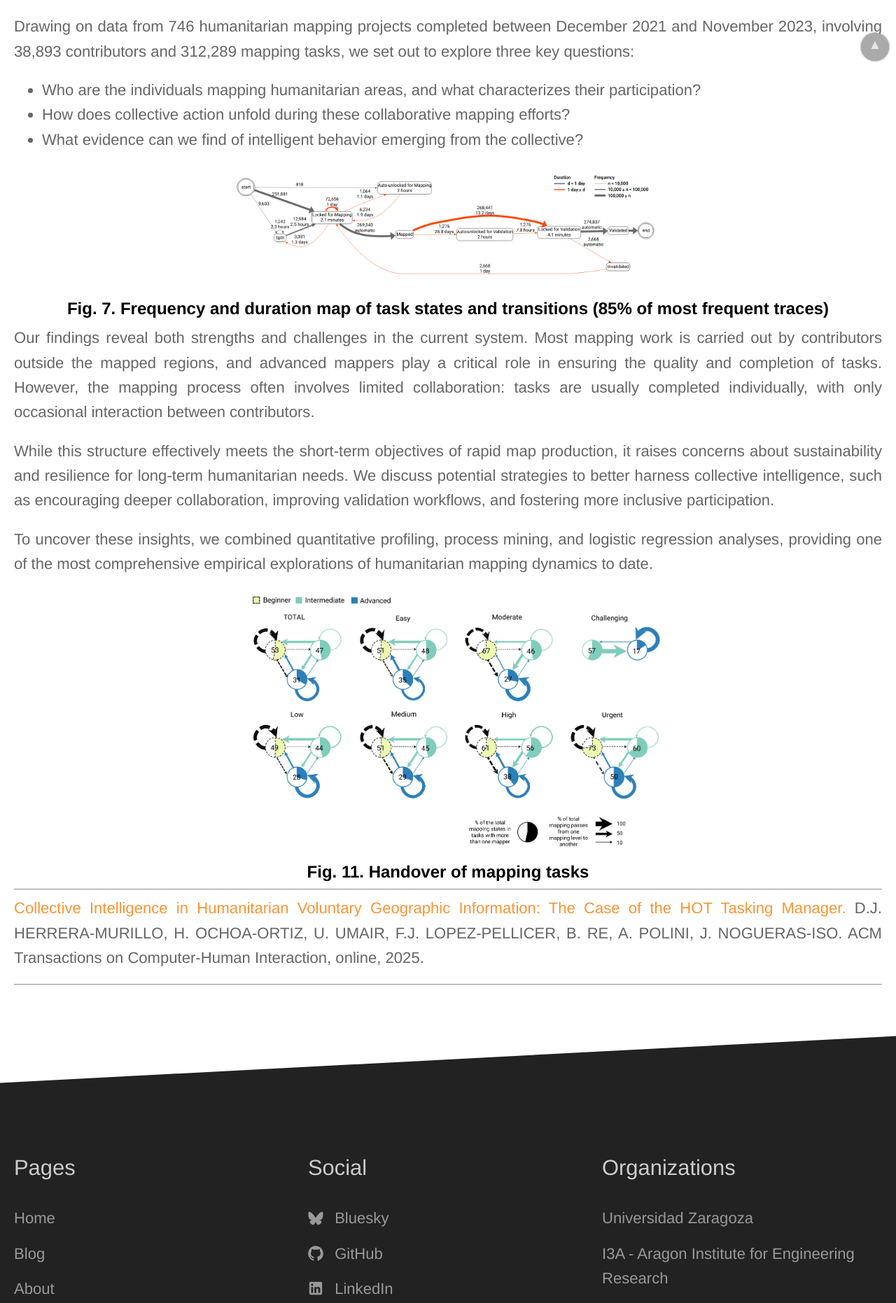
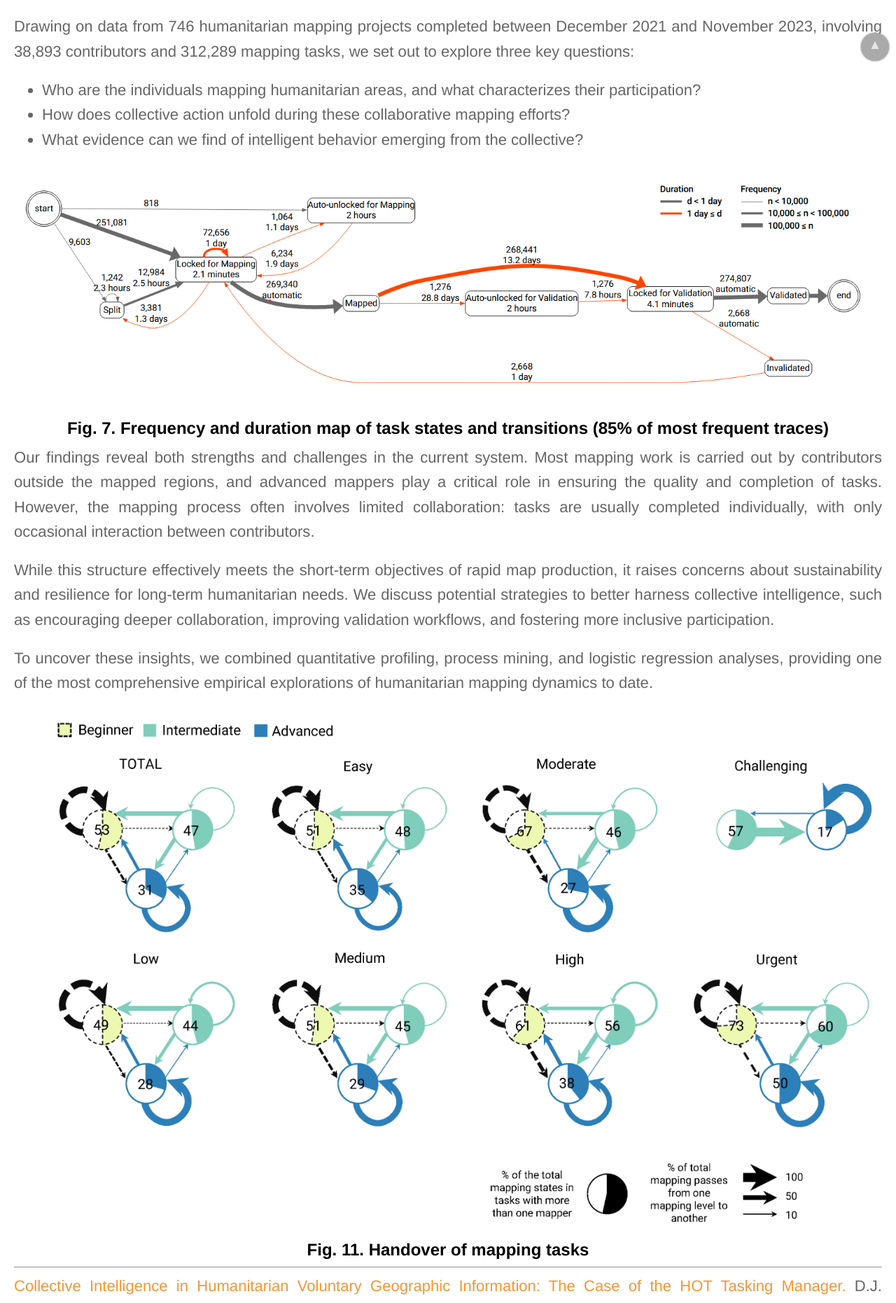
Before and after one commit to IAAA-Lab/IAAA-Lab.github.io, a Jekyll site: the page built from _posts/2025-05-12-Collective-Intelligence-in-Humanitarian-Voluntary-Geographic-Information-Paper.md, in a window 1280 px wide. Shown: the part 791-2653 px from the top of the page at 70% size. Built offline with Jekyll 4.4.1, drawn with Linux system fonts in a browser that asks for light colours.

Commit message:
Post del paper de ACM TOCHI

```diff
--- a/_posts/2025-05-12-Collective-Intelligence-in-Humanitarian-Voluntary-Geographic-Information-Paper.md
+++ b/_posts/2025-05-12-Collective-Intelligence-in-Humanitarian-Voluntary-Geographic-Information-Paper.md
@@ -16,7 +16,7 @@ Drawing on data from 746 humanitarian mapping projects completed between Decembe
 - What evidence can we find of intelligent behavior emerging from the collective?
 
 
-![Fig. 7. Frequency and duration map of task states and transitions (85% of most frequent traces)]({{ site.baseurl }}/images/posts/2025-05-12-map.png){: .center-image width="50%"}
+![Fig. 7. Frequency and duration map of task states and transitions (85% of most frequent traces)]({{ site.baseurl }}/images/posts/2025-05-12-map.png){: .center-image width="100%"}
 <h4><center><b>Fig. 7. Frequency and duration map of task states and transitions (85% of most frequent traces)</b></center></h4>
 
 
@@ -27,7 +27,7 @@ While this structure effectively meets the short-term objectives of rapid map pr
 To uncover these insights, we combined quantitative profiling, process mining, and logistic regression analyses, providing one of the most comprehensive empirical explorations of humanitarian mapping dynamics to date.
 
 
-![Fig. 11. Handover of mapping tasks]({{ site.baseurl }}/images/posts/2025-05-12-handover.png){: .center-image width="50%"}
+![Fig. 11. Handover of mapping tasks]({{ site.baseurl }}/images/posts/2025-05-12-handover.png){: .center-image width="100%"}
 <h4><center><b>Fig. 11. Handover of mapping tasks</b></center></h4>
 
 
```
